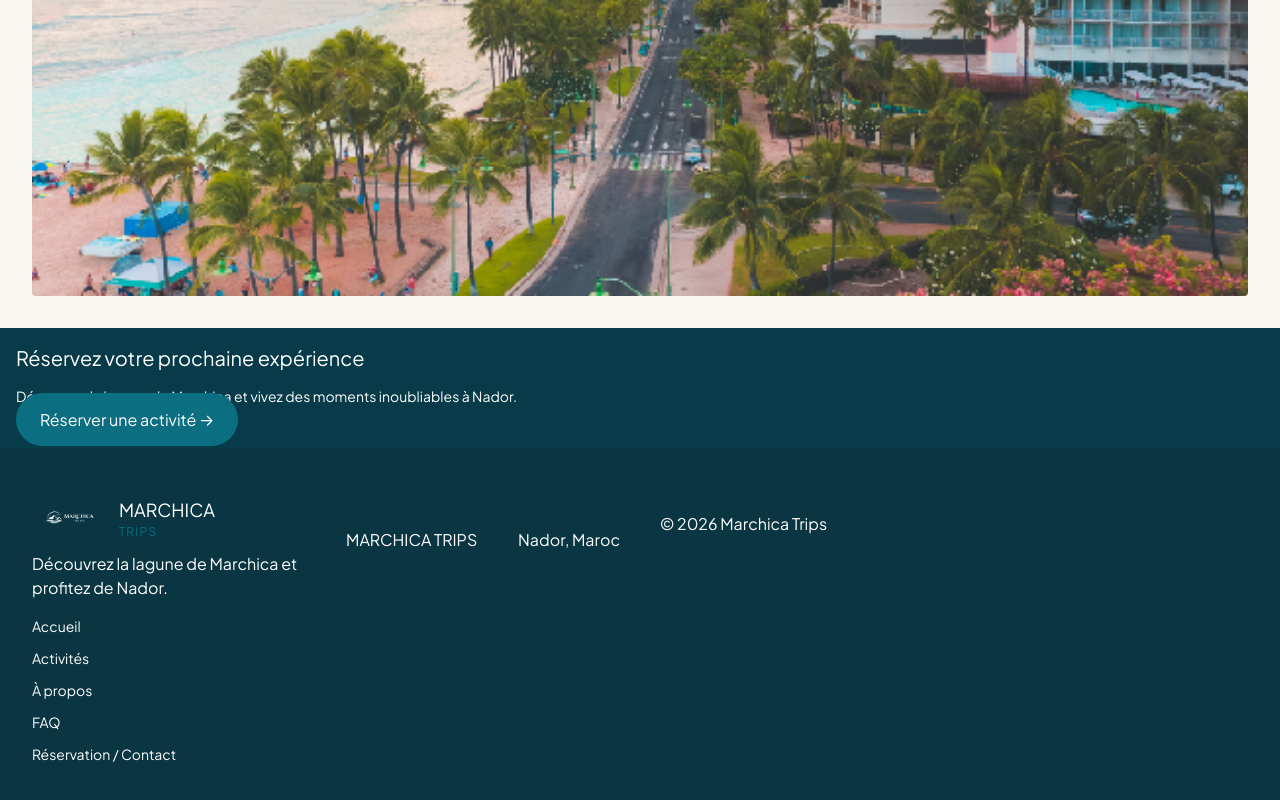
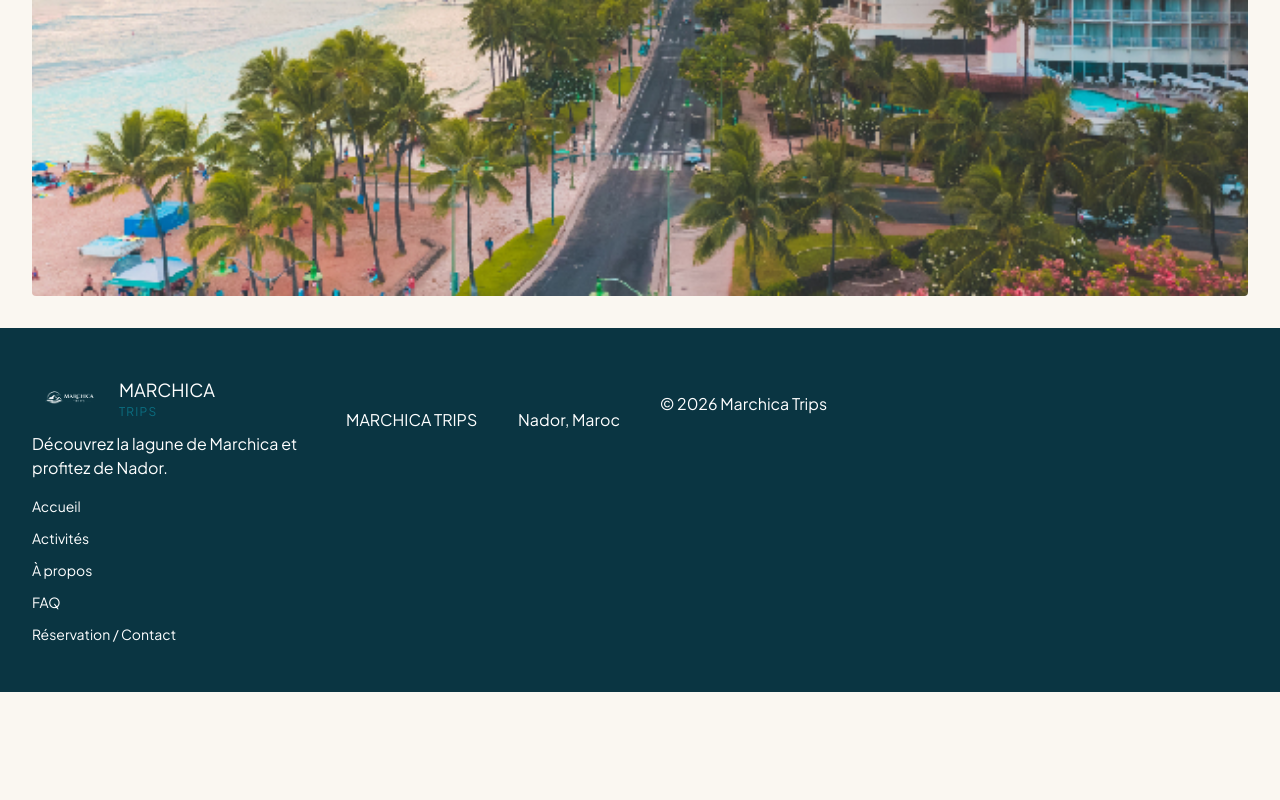
Before and after one commit to zakarya0roua/Marchica-Trips, a website built with Vite: page contact.html in a window 1280 px wide. Shown: the part 1359-2159 px from the top of the page. After the commit the page ends 2051 px from the top, so only its background shows below. Built offline with nearby package versions, Linux system fonts and the light colour scheme.

Commit message:
Replace footer section with new layout
Removed the old footer section and replaced it with a new footer layout.

```diff
--- a/contact.html
+++ b/contact.html
@@ -168,26 +168,7 @@
 
     </main>
 
-    <!-- FOOTER -->
-    <footer class="bg-[#073B49] text-white p-4">
 
-        <h2 class="text-xl">
-            Réservez votre prochaine expérience
-          </h2>
-
-          <p class="mt-3 max-w-xl text-sm leading-6">
-            Découvrez la lagune de Marchica et vivez des moments inoubliables à Nador.
-          </p>
-        </div>
-
-        <a href="#formulaire" class="rounded-full bg-lagoon px-6 py-4 font-bold text-white hover:bg-lagoon-dark">
-          Réserver une activité →
-        </a>
-
-      </div>
-    </section>
-
-  </main>
 
   <!-- FOOTER -->
   <footer class="bg-night text-white">
```
